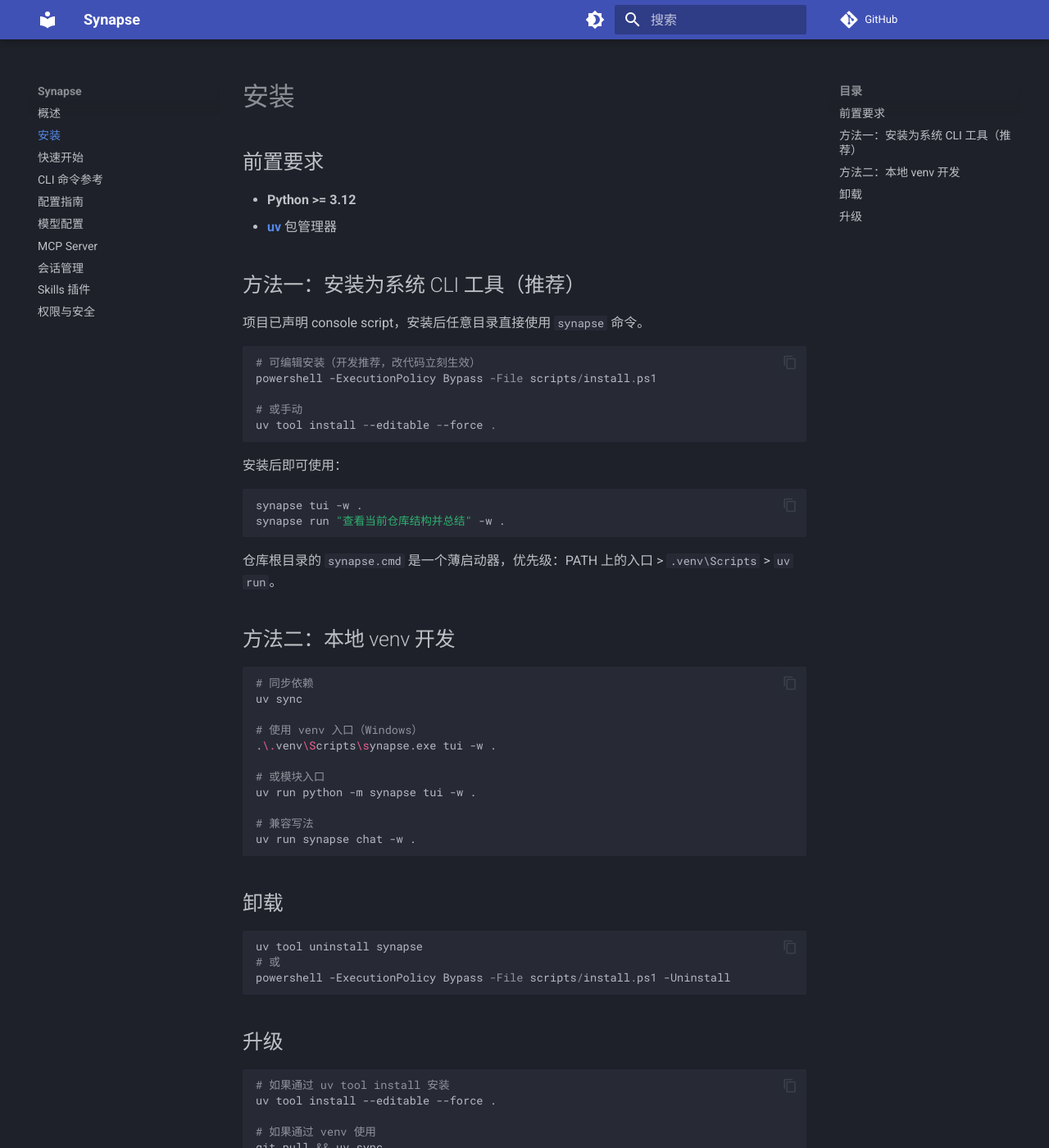
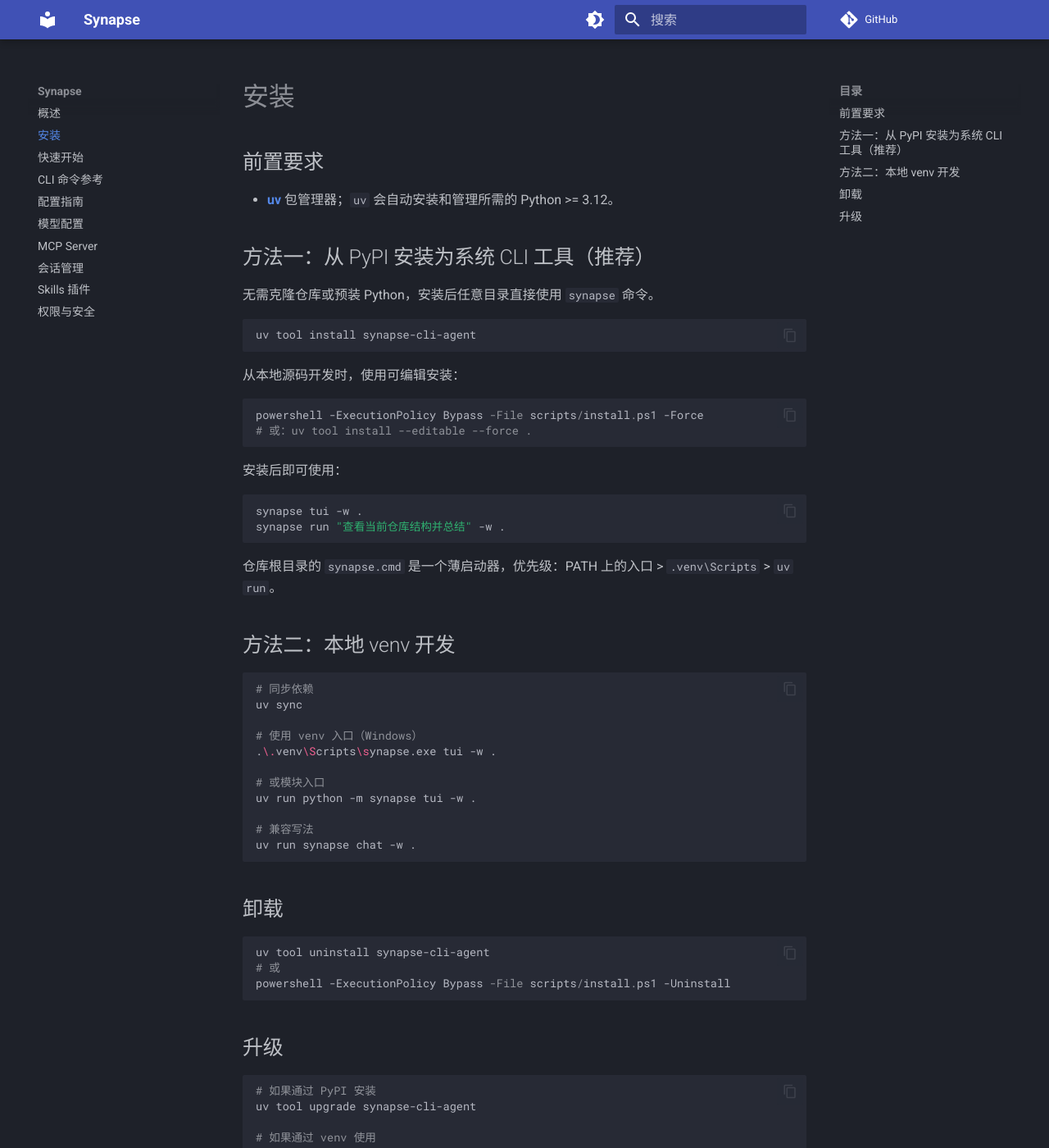
Before and after one commit to alex8224/synapse-agent, an MkDocs documentation site: the page built from docs/install.md, in a window 1280 px wide and 1400 px high. Shown: the whole window at 82% size. Built offline with MkDocs 1.6.1 and Material for MkDocs 9.7.7, drawn with Linux system fonts in a browser that asks for light colours; comment, search, counter and statistics services are not loaded.

````diff
--- a/docs/install.md
+++ b/docs/install.md
@@ -2,19 +2,21 @@
 
 ## 前置要求
 
-- **Python >= 3.12**
-- **[uv](https://docs.astral.sh/uv/getting-started/installation/)** 包管理器
+- **[uv](https://docs.astral.sh/uv/getting-started/installation/)** 包管理器；`uv` 会自动安装和管理所需的 Python >= 3.12。
 
-## 方法一：安装为系统 CLI 工具（推荐）
+## 方法一：从 PyPI 安装为系统 CLI 工具（推荐）
 
-项目已声明 console script，安装后任意目录直接使用 `synapse` 命令。
+无需克隆仓库或预装 Python，安装后任意目录直接使用 `synapse` 命令。
 
 ```powershell
-# 可编辑安装（开发推荐，改代码立刻生效）
-powershell -ExecutionPolicy Bypass -File scripts/install.ps1
+uv tool install synapse-cli-agent
+```
 
-# 或手动
-uv tool install --editable --force .
+从本地源码开发时，使用可编辑安装：
+
+```powershell
+powershell -ExecutionPolicy Bypass -File scripts/install.ps1 -Force
+# 或：uv tool install --editable --force .
 ```
 
 安装后即可使用：
@@ -45,7 +47,7 @@ uv run synapse chat -w .
 ## 卸载
 
 ```powershell
-uv tool uninstall synapse
+uv tool uninstall synapse-cli-agent
 # 或
 powershell -ExecutionPolicy Bypass -File scripts/install.ps1 -Uninstall
 ```
@@ -53,8 +55,8 @@ powershell -ExecutionPolicy Bypass -File scripts/install.ps1 -Uninstall
 ## 升级
 
 ```bash
-# 如果通过 uv tool install 安装
-uv tool install --editable --force .
+# 如果通过 PyPI 安装
+uv tool upgrade synapse-cli-agent
 
 # 如果通过 venv 使用
 git pull && uv sync
--- a/pyproject.toml
+++ b/pyproject.toml
@@ -1,6 +1,6 @@
 [project]
-name = "synapse"
-version = "0.1.11"
+name = "synapse-cli-agent"
+version = "0.1.13"
 description = "Local coding agent built on LangChain Deep Agents (LocalShell, no sandbox)"
 readme = "README.md"
 authors = [
````
Also changed, not shown: CHANGELOG.md (+12 -0 lines), README.md (+11 -9 lines), 3 other files.
